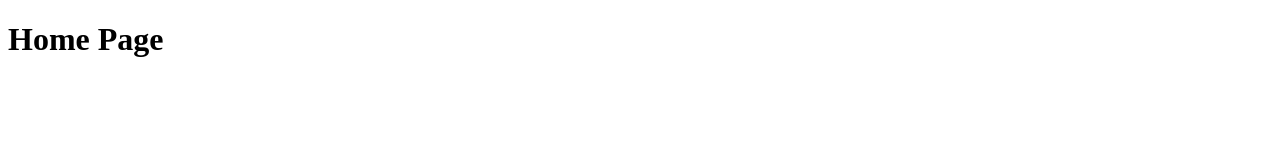
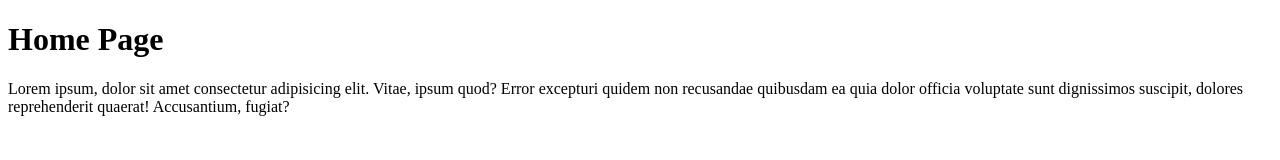
Before and after one commit to DDegani/PAGINATESTE01, a plain HTML site: page index.html in a window 1280 px wide. Drawn offline with Linux system fonts and the light colour scheme.

Commit message:
Escrevi uma introdução

```diff
--- a/index.html
+++ b/index.html
@@ -7,5 +7,9 @@
 </head>
 <body>
     <h1>Home Page</h1>
+    <P>Lorem ipsum, dolor sit amet consectetur adipisicing elit.
+        Vitae, ipsum quod? Error excepturi quidem non recusandae quibusdam ea quia dolor officia voluptate sunt dignissimos suscipit,
+        dolores reprehenderit quaerat! Accusantium,
+        fugiat?</P>
 </body>
 </html>
```
